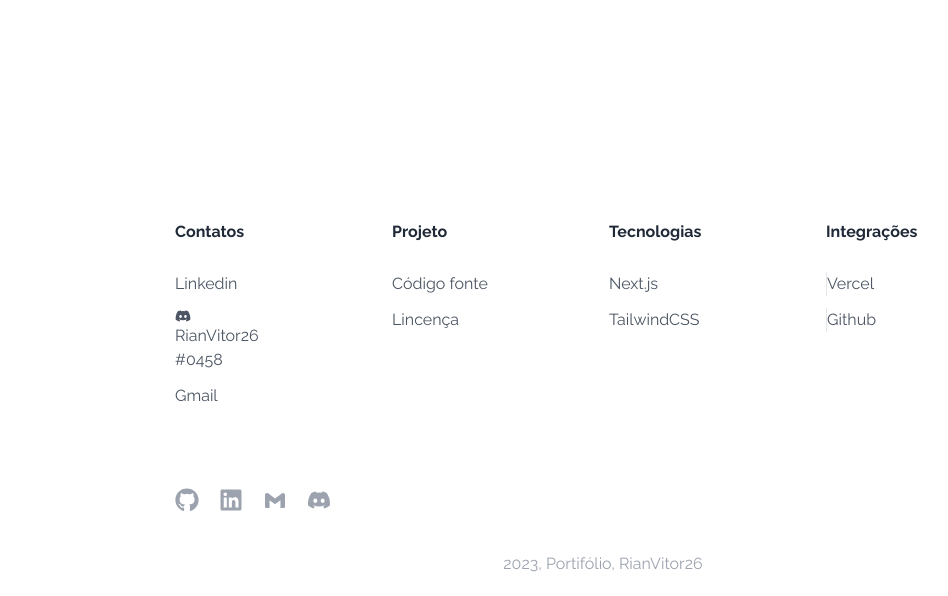
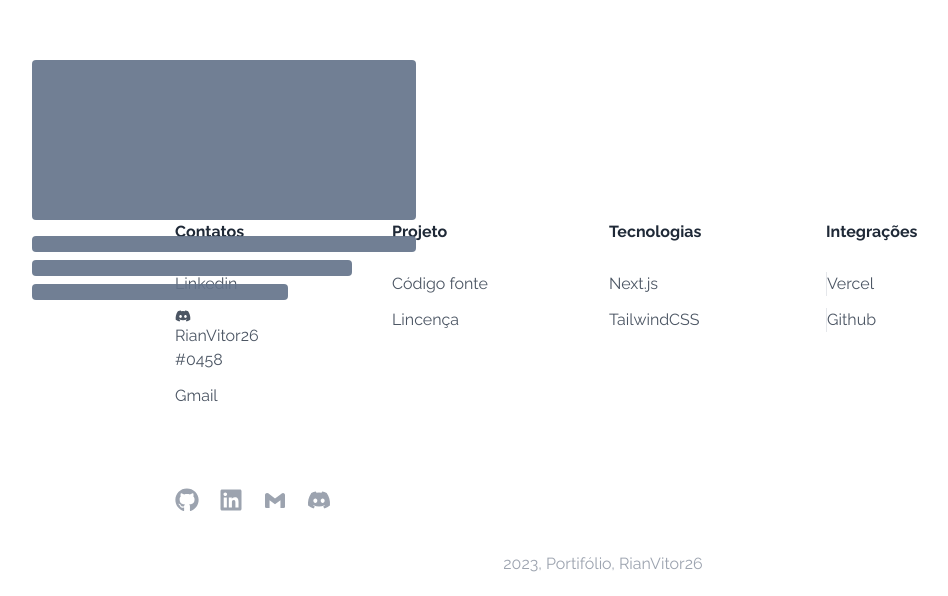
Before and after one commit to RianVitor26/portifolio, a Next.js app in the folder my-app/: page / in a window 1280 px wide. Shown: the part 1010-1606 px from the top of the page, without its empty margins (37-985 px from the left). Built offline with nearby package versions, Linux system fonts and the light colour scheme.

Commit message:
feat: adicionando skeleton

```diff
--- a/my-app/app/page.tsx
+++ b/my-app/app/page.tsx
@@ -1,3 +1,4 @@
+import { Skeleton } from "@/components/Skeleton";
 
 export default function About() {
   return (
@@ -7,7 +8,7 @@ export default function About() {
           <h2 className="text-gray-500">Desenvolvedor Full-Stack</h2>
       </div>
       <div className="w-full">
-
+          <Skeleton/>
       </div>
    </div>
   )
--- /dev/null
+++ b/my-app/app/projects/loading.tsx
@@ -0,0 +1,12 @@
+import { Skeleton } from "@/components/Skeleton";
+
+export default function Loading() {
+
+    return (
+      <section className="w-11/12 mx-auto mt-20 grid gap-y-10 place-items-center lg:grid-cols-2 xl:grid-cols-3 xl:gap-20">
+        <Skeleton/>
+        <Skeleton/>
+        <Skeleton/>
+      </section>
+    )
+  }
--- /dev/null
+++ b/my-app/components/Skeleton/index.tsx
@@ -0,0 +1,17 @@
+
+export const Skeleton = () => {
+    return (
+        <div className="w-full max-w-[26rem]">
+            <div className="animate-pulse flex space-x-4 p-4">
+                <div className="flex-1 space-y-4 py-1">
+                    <div className="h-40 bg-slate-500 rounded"></div>
+                    <div className="space-y-2">
+                        <div className="h-4 bg-slate-500 rounded"></div>
+                        <div className="h-4 bg-slate-500 rounded w-5/6"></div>
+                        <div className="h-4 bg-slate-500 rounded w-4/6"></div>
+                    </div>
+                </div>
+            </div>
+        </div>
+    )
+}
```
